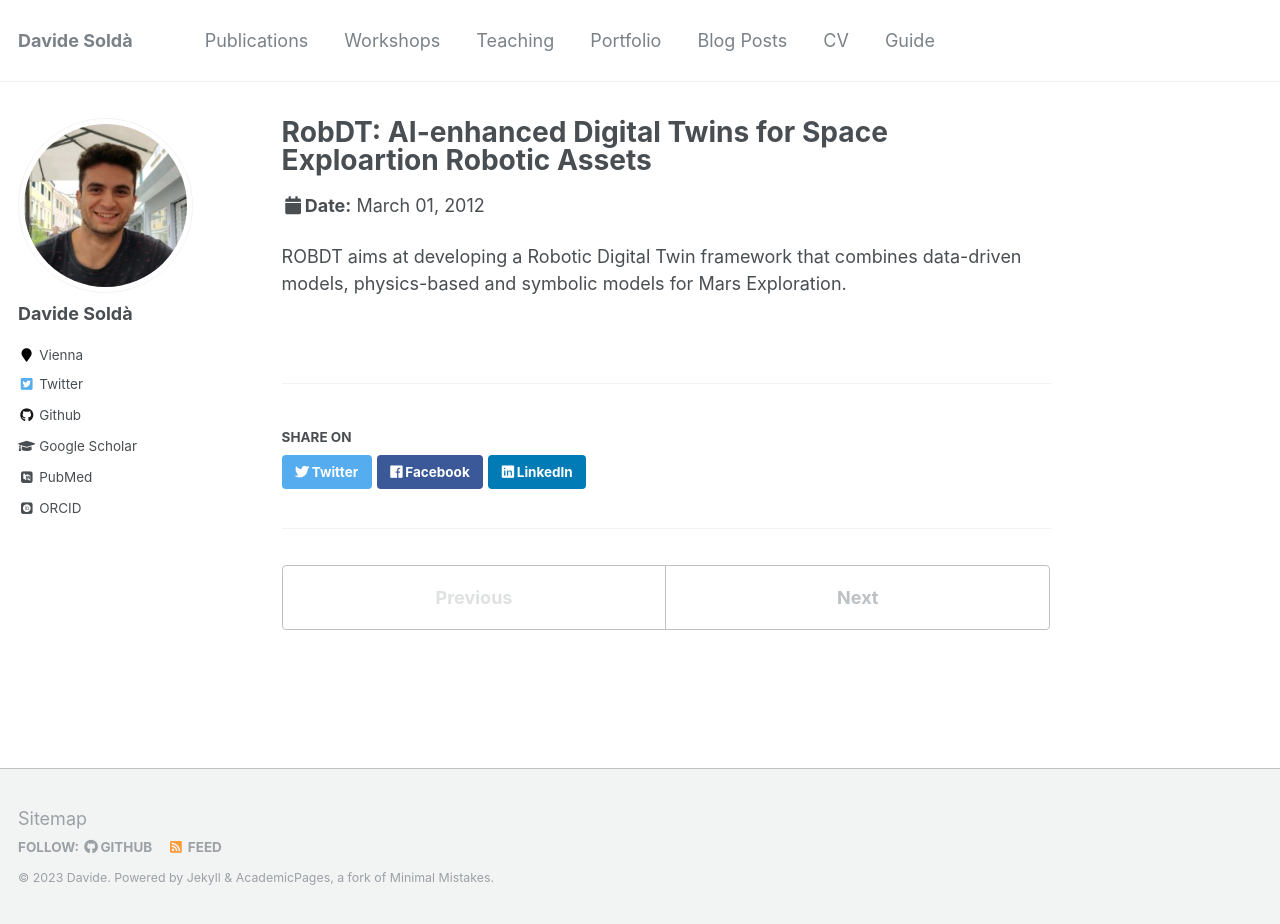
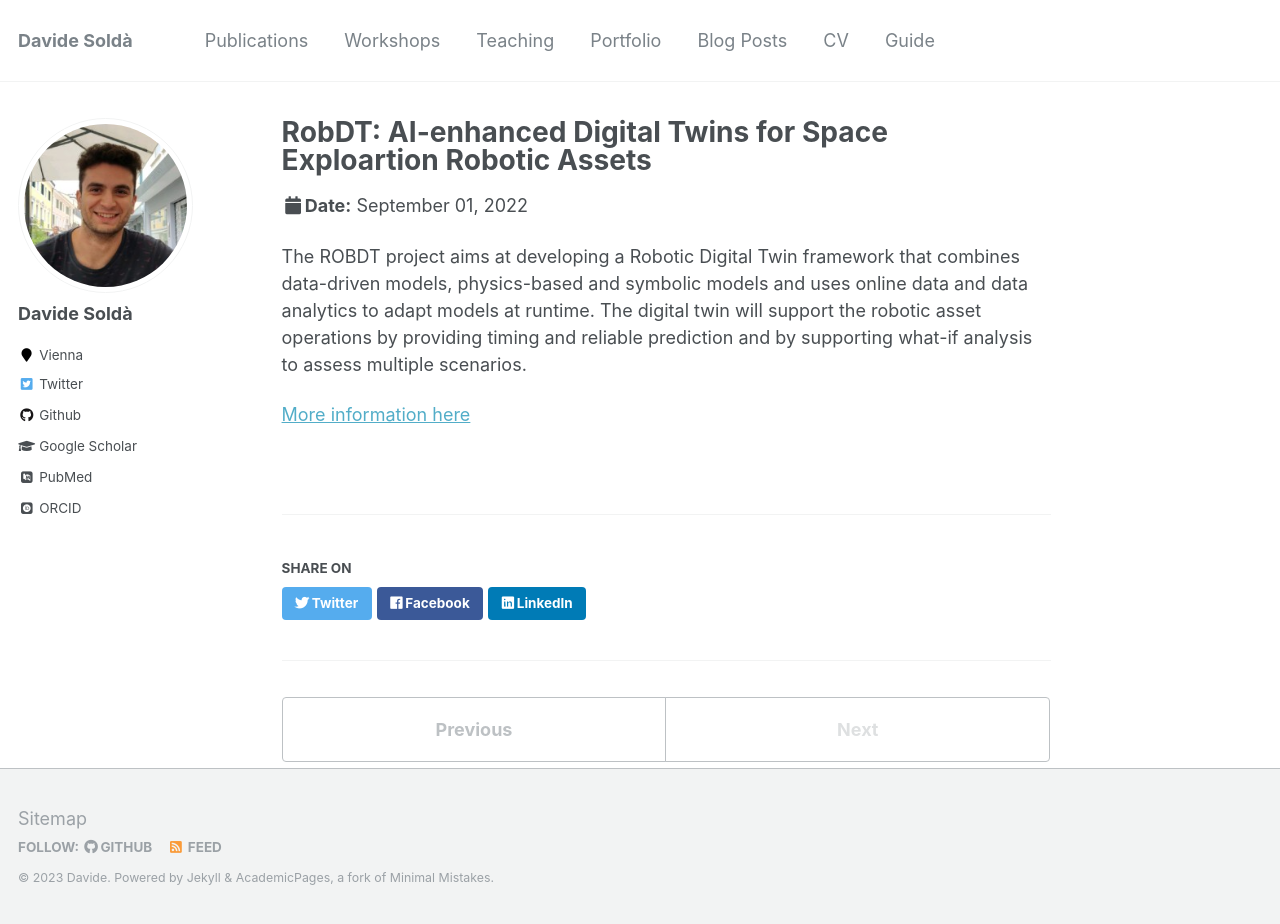
Before and after one commit to DavideSolda/davidesolda.github.io, a Jekyll site: the page built from _talks/2022-09-01-talk-1.md, in a window 1280 px wide and 924 px high. Built offline with Jekyll 4.4.1, drawn with Linux system fonts in a browser that asks for light colours; some web fonts are replaced.

Commit message:
update workshop

```diff
--- a/_talks/2022-09-01-talk-1.md
+++ b/_talks/2022-09-01-talk-1.md
@@ -2,10 +2,12 @@
 title: "RobDT: AI-enhanced Digital Twins for Space Exploartion Robotic Assets"
 collection: talks
 type: "Whorkshop"
-permalink: /talks/2012-09-01-talk-1
+permalink: /talks/2022-09-01-talk-1
 venue: "2nd International Conference on Applied Intelligence and Informatics (AII2022)"
-date: 2012-03-01
+date: 2022-09-01
 location: "Reggio Calabria, Italy"
 ---
 
-ROBDT aims at developing a Robotic Digital Twin framework that combines data-driven models, physics-based and symbolic models for Mars Exploration.
+The ROBDT project aims at developing a Robotic Digital Twin framework that combines data-driven models, physics-based and  symbolic models and uses online data and data analytics to adapt models at runtime. The digital twin will support the robotic asset  operations by providing timing and reliable prediction and by supporting what-if analysis to assess multiple scenarios.
+
+[More information here](https://es.fbk.eu/index.php/projects/robdt/)
```
